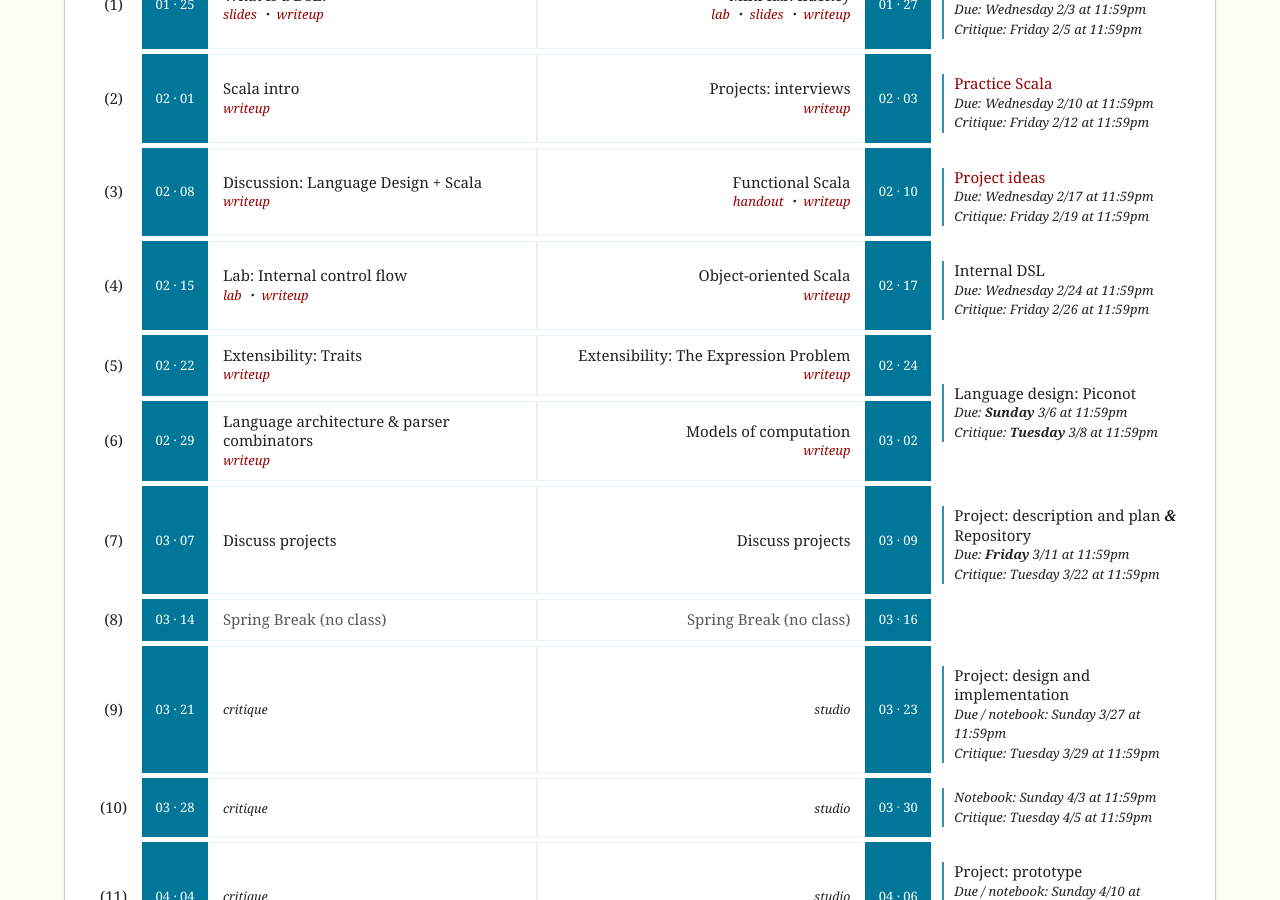
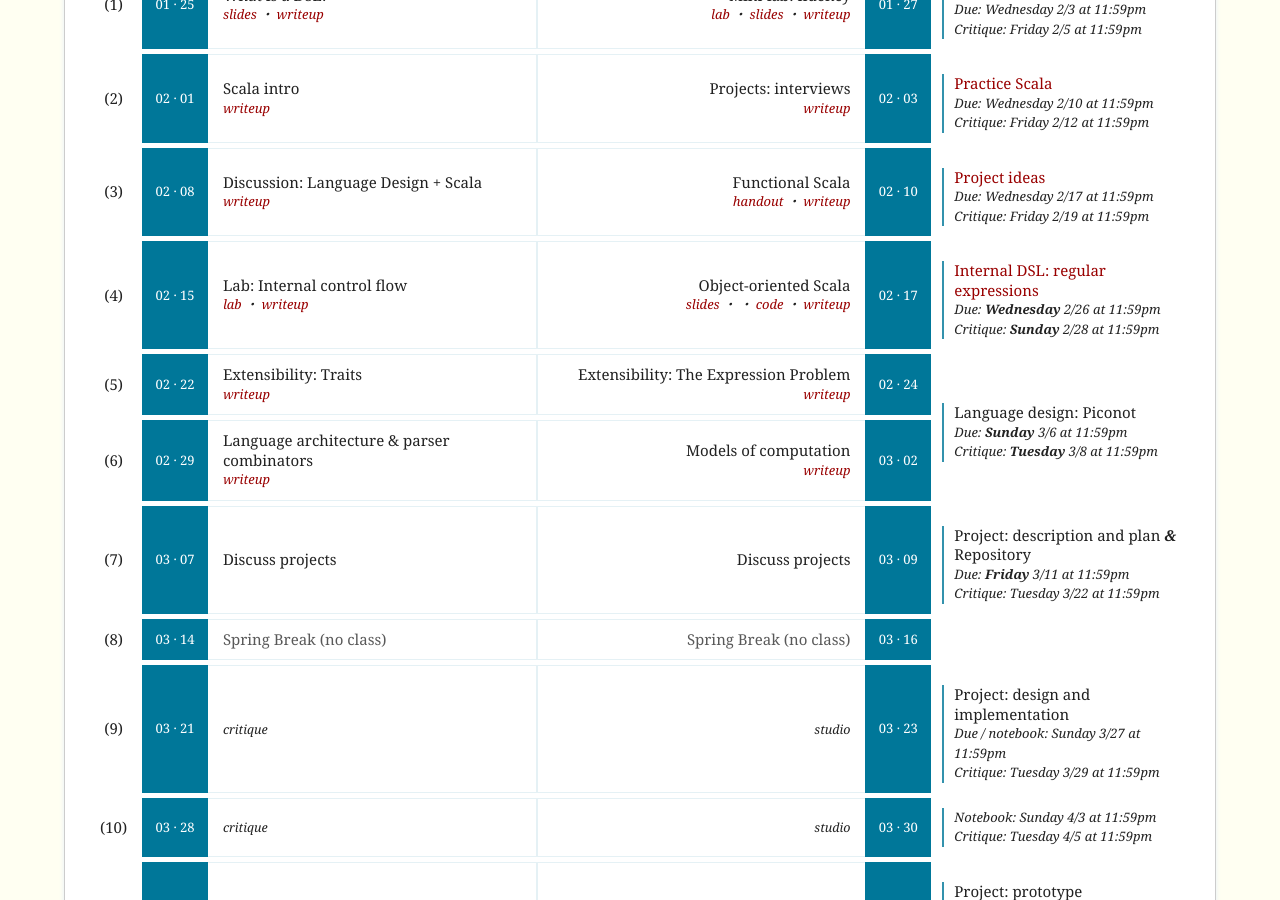
Before and after one commit to hmc-cs111-spring2016/hmc-cs111-spring2016.github.io, a Jekyll site: the page built from index.html, in a window 1280 px wide and 900 px high, scrolled down 394 px. Built offline with Jekyll 4.4.1, drawn with Linux system fonts in a browser that asks for light colours.

Commit message:
Adding materials from this week

```diff
--- a/_includes/schedule.html
+++ b/_includes/schedule.html
@@ -153,6 +153,9 @@
             <td class="details day2">
                 <span class="">Object-oriented Scala</span>
                 <ul class="">
+                    <li><a href="slides/DSLs_Operators_and_OOP.pdf">slides</a></li>
+                    <li><a href="slides/"></a></li>
+                    <li><a href="https://github.com/hmc-cs111-spring2016/complex">code</a></li>
                     <li>
                         <a href="https://github.com/hmc-cs111-spring2016/hmc-cs111-spring2016.github.io/wiki/Object-Oriented-Scala">writeup</a>
                     </li>
@@ -161,8 +164,8 @@
             <td class="date">02 &middot; 17</td>
             <td class="assignment">
                 <dl>
-                    <dt>Internal DSL</dt>
-                    <dd>Due: Wednesday 2/24 at 11:59pm<br/> Critique: Friday 2/26 at 11:59pm</dd>
+                    <dt><a href="https://github.com/hmc-cs111-spring2016/regular-expressions">Internal DSL: regular expressions</a></dt>
+                    <dd>Due: <b>Wednesday</b> 2/26 at 11:59pm<br/> Critique: <b>Sunday</b> 2/28 at 11:59pm</dd>
                 </dl>
             </td>
         </tr>
```
Also changed, not shown: 2 other files.
